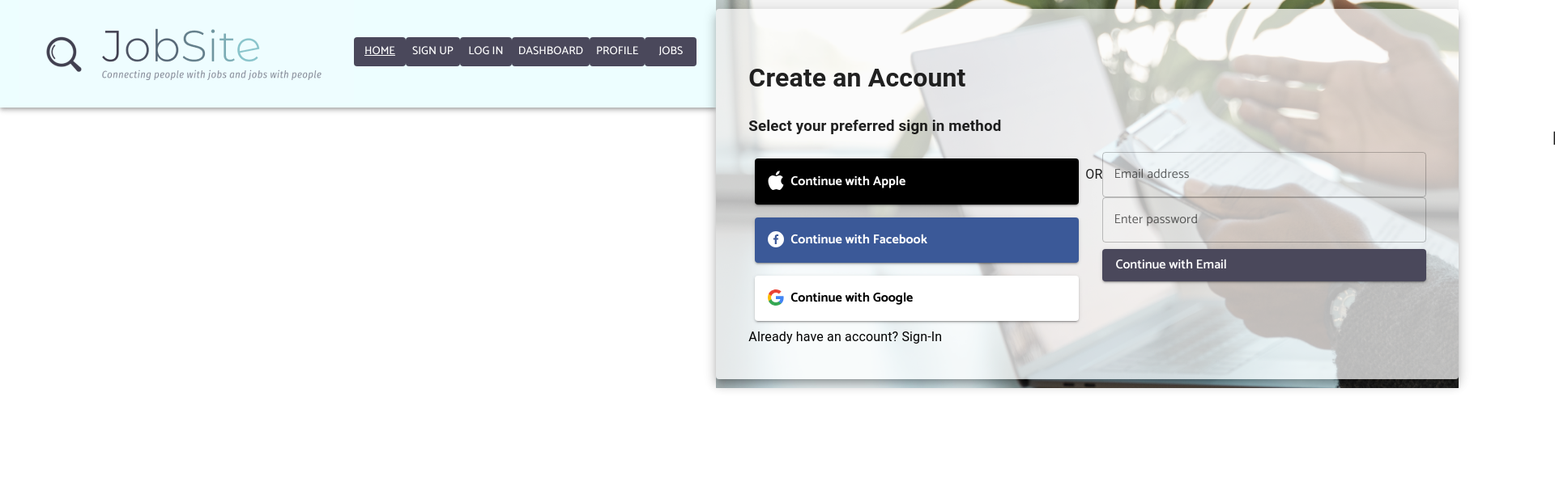
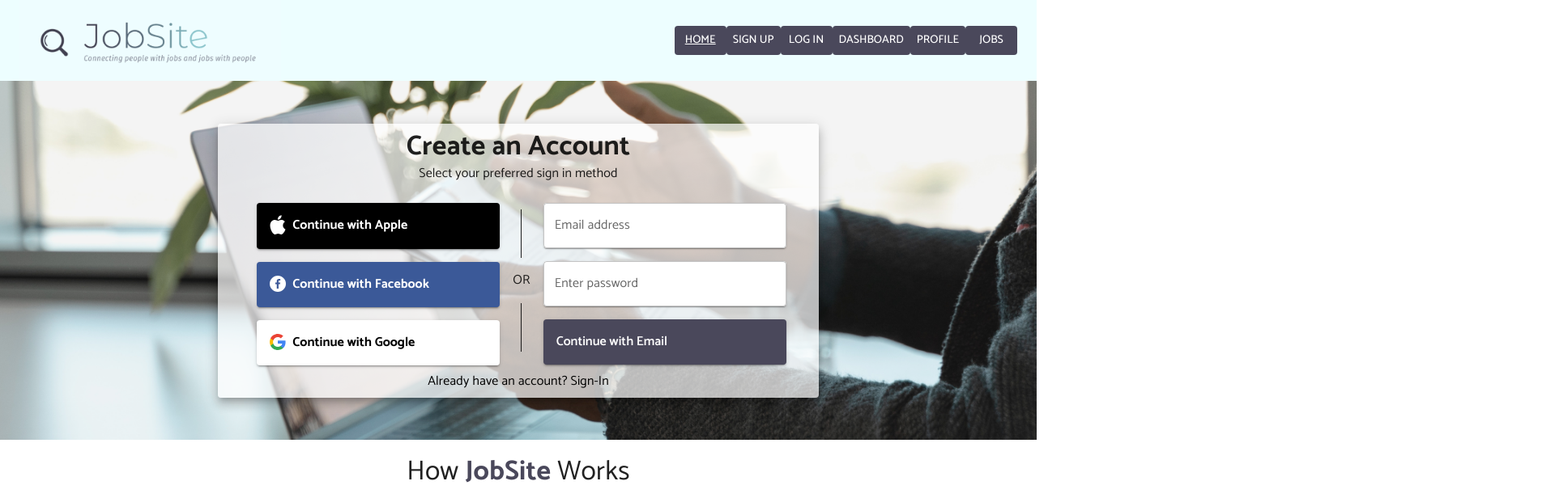
Before and after one commit to PacificDevelopment/JobSite, a React app: page /signup in a window 1280 px wide. Shown: the top 616 px of the page at 81% size, 1920 px wide, since content can reach past the window. Built offline with nearby package versions, Linux system fonts and the light colour scheme.

Commit message:
Fixed styling slightly

```diff
--- a/src/app/components/AccountSelection.jsx
+++ b/src/app/components/AccountSelection.jsx
@@ -3,16 +3,18 @@ import Box from '@mui/material/Box';
 import TextField from '@mui/material/TextField';
 import { Link } from 'react-router-dom';
 import Paper from '@mui/material/Paper';
+import Typography from '@mui/material/Typography';
 import AuthButton from './AuthButton';
+
 import CustomButton from './CustomButton';
 
 function AccountSelection({ createAccount }) {
   function header() {
     if (createAccount) {
       return (
-        <Box>
-          <h1>Create an Account</h1>
-          <h3>Select your preferred sign in method</h3>
+        <Box sx={{ mb: 2 }}>
+          <Typography variant="h4" sx={{ textAlign: 'center', fontWeight: 'bold' }}>Create an Account</Typography>
+          <Typography variant="body1" sx={{ textAlign: 'center' }}>Select your preferred sign in method</Typography>
         </Box>
       );
     }
@@ -33,27 +35,62 @@ function AccountSelection({ createAccount }) {
     );
   }
   return (
-    <Paper elevation={9} sx={{ backgroundColor: 'rgba(255, 255, 255, .7)', padding: 5 }}>
+    <Paper
+      elevation={9}
+      sx={{
+        backgroundColor: 'rgba(255, 255, 255, .7)', p: 1, pr: 5, pl: 5,
+      }}
+    >
       {header()}
-      <Box sx={{ display: 'flex', flexDirection: 'row' }}>
+      <Box sx={{
+        display: 'flex', flexDirection: 'row',
+      }}
+      >
         <Box sx={{ display: 'flex', flexDirection: 'column' }}>
           <AuthButton text="Apple" />
           <AuthButton text="Facebook" />
           <AuthButton text="Google" />
         </Box>
 
-        <p>OR</p>
+        <Box sx={{ mr: 2, ml: 1 }}>
+          <Box sx={{ display: 'flex', pt: 2, pb: 2 }}>
+            <Box sx={{
+              height: 60, width: 1, borderRight: 1,
+            }}
+            />
+            <Box sx={{
+              height: 60, width: 1,
+            }}
+            />
+          </Box>
+          <Typography sx={{ alignSelf: 'center' }}>OR</Typography>
+          <Box sx={{ display: 'flex', pt: 2, pb: 2 }}>
+            <Box sx={{
+              height: 60, width: 1, borderRight: 1,
+            }}
+            />
+            <Box sx={{
+              height: 60, width: 1,
+            }}
+            />
+          </Box>
+        </Box>
 
         <Box sx={{ display: 'flex', flexDirection: 'column' }}>
-          <TextField id="job-title" label="Email address" />
-          <TextField id="location" label="Enter password" />
+          <Paper sx={{ mt: 1 }}>
+            <TextField label="Email address" fullWidth />
+          </Paper>
+          <Paper sx={{ mt: 2, mb: 1 }}>
+            <TextField label="Enter password" fullWidth />
+          </Paper>
           <CustomButton
             text="Continue with Email"
             styleOverride={{
-              width: 400,
+              width: 300,
               m: 0,
               mt: 1,
               mb: 1,
+              p: 2,
               pl: 2,
               justifyContent: 'start',
             }}
@@ -63,14 +100,32 @@ function AccountSelection({ createAccount }) {
           />
           {createAccount ? null
             : (
-              <Box>
-                <Link style={{ textDecoration: 'none', color: 'black' }} to="/SignUp">Don&apos;t have an account yet? Sign up.</Link>
-                <Link style={{ textDecoration: 'none', color: 'black' }} to="/SignUp">Forgot password?</Link>
+              <Box sx={{ display: 'flex', justifyContent: 'space-between' }}>
+                <Link style={{ textDecoration: 'none', color: 'black' }} to="/SignUp">
+                  <Typography variant="caption">
+                    Don&apos;t have an account yet? Sign up.
+                  </Typography>
+                </Link>
+                <Link style={{ textDecoration: 'none', color: 'black' }} to="/SignUp">
+                  <Typography variant="caption">
+                    Forgot password?
+                  </Typography>
+                </Link>
               </Box>
             )}
         </Box>
       </Box>
-      {createAccount ? <Link style={{ textDecoration: 'none', color: 'black' }} to="/LogIn">Already have an account? Sign-In</Link> : null}
+      {createAccount
+        ? (
+          <Link
+            style={{
+              textDecoration: 'none', color: 'black', textAlign: 'center',
+            }}
+            to="/LogIn"
+          >
+            <Typography>Already have an account? Sign-In</Typography>
+          </Link>
+        ) : null}
     </Paper>
   );
 }
--- a/src/app/components/AuthButton.jsx
+++ b/src/app/components/AuthButton.jsx
@@ -45,7 +45,7 @@ export default function AuthButton({
       color="secondary"
       onClick={onClick}
       sx={[{
-        textTransform: 'none', p: 2, pl: 2, m: 1, justifyContent: 'start', width: 400,
+        textTransform: 'none', p: 2, pl: 2, m: 1, justifyContent: 'start', width: 300,
       }, type, styleOverride]}
     >
       <img src={image} width="20" alt={`${text} logo`} style={{ transform: 'translateY(-5%)' }} />
--- a/src/app/components/NavBar.jsx
+++ b/src/app/components/NavBar.jsx
@@ -9,10 +9,10 @@ import Theme from '../Theme';
 
 function NavBar() {
   return (
-    <Grid item xs={2} style={Theme.palette.azure}>
+    <Grid item xs={1} style={Theme.palette.azure}>
       <AppBar position="static" style={{ height: '100%' }}>
         <Toolbar sx={{ justifyContent: 'space-between' }}>
-          <img alt="JobSite" src={TextLogo} />
+          <img alt="JobSite" src={TextLogo} height="100" />
           <div>
             <Button color="inherit" style={Theme.palette.independence}><Link style={{ textDeoration: 'none', color: 'white' }} to="/">Home</Link></Button>
             <Button color="inherit" style={Theme.palette.independence}>
--- a/src/app/pages/Home.jsx
+++ b/src/app/pages/Home.jsx
@@ -33,7 +33,7 @@ function Home({ createAccount }) {
         xs={8}
         className="hero"
         style={{
-          display: 'flex', alignItems: 'center', justifyContent: 'center', backgroundImage: `url(${Hero})`, backgroundSize: 'cover',
+          display: 'flex', alignItems: 'center', justifyContent: 'center', backgroundImage: `url(${Hero})`, backgroundSize: 'cover', p: 0,
         }}
       >
         <AccountSelection createAccount={createAccount} />
@@ -52,7 +52,7 @@ function Home({ createAccount }) {
         <Grid
           xs={3}
           sx={[centerStyle, {
-            flexDirection: 'column', justifyContent: 'start', padding: 5,
+            flexDirection: 'column', justifyContent: 'start', padding: 0,
           }]}
         >
           <img src={Glass} alt="Find Jobs" width={75} />
@@ -61,7 +61,7 @@ function Home({ createAccount }) {
         <Grid
           xs={3}
           sx={[centerStyle, {
-            flexDirection: 'column', justifyContent: 'start', padding: 5,
+            flexDirection: 'column', justifyContent: 'start', padding: 0,
           }]}
         >
           <img src={Checklist} alt="Organize Your Search" width={75} />
@@ -70,7 +70,7 @@ function Home({ createAccount }) {
         <Grid
           xs={3}
           sx={[centerStyle, {
-            flexDirection: 'column', justifyContent: 'start', padding: 5,
+            flexDirection: 'column', justifyContent: 'start', padding: 0,
           }]}
         >
           <img src={Click} alt="Apply In One Click" width={75} />
@@ -79,7 +79,7 @@ function Home({ createAccount }) {
         <Grid
           xs={3}
           sx={[centerStyle, {
-            flexDirection: 'column', justifyContent: 'start', padding: 5,
+            flexDirection: 'column', justifyContent: 'start', padding: 0,
           }]}
         >
           <img src={Job} alt="Keep Track Of Interviews" width={75} />
```
